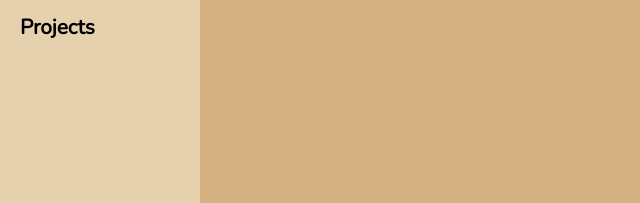
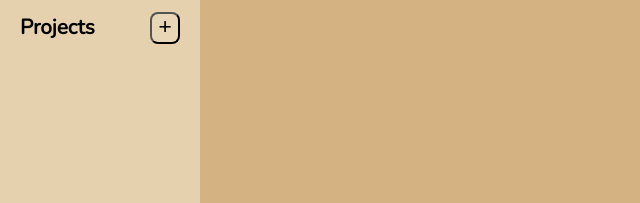
Before and after one commit to yosuanicolaus/odin-todo-list, a website built with webpack: page dist/index.html in a window 1280 px wide. Shown: the part 228-431 px from the top of the page, 0-640 px from the left. Built offline with nearby package versions, Linux system fonts and the light colour scheme.

Commit message:
add and style newproject button

```diff
--- a/src/style.css
+++ b/src/style.css
@@ -58,6 +58,19 @@ nav {
 #projects {
   margin-top: 10px;
   font-weight: bolder;
+  display: flex;
+}
+
+#newproject {
+  font-family: monospace;
+  font-size: 1.1em;
+  background-color: rgba(255, 255, 255, 0.116);
+  margin-left: auto;
+  border-radius: 8px;
+}
+
+#newproject:hover {
+  background-color: white;
 }
 
 main {
```
Also changed, not shown: dist/index.html.
